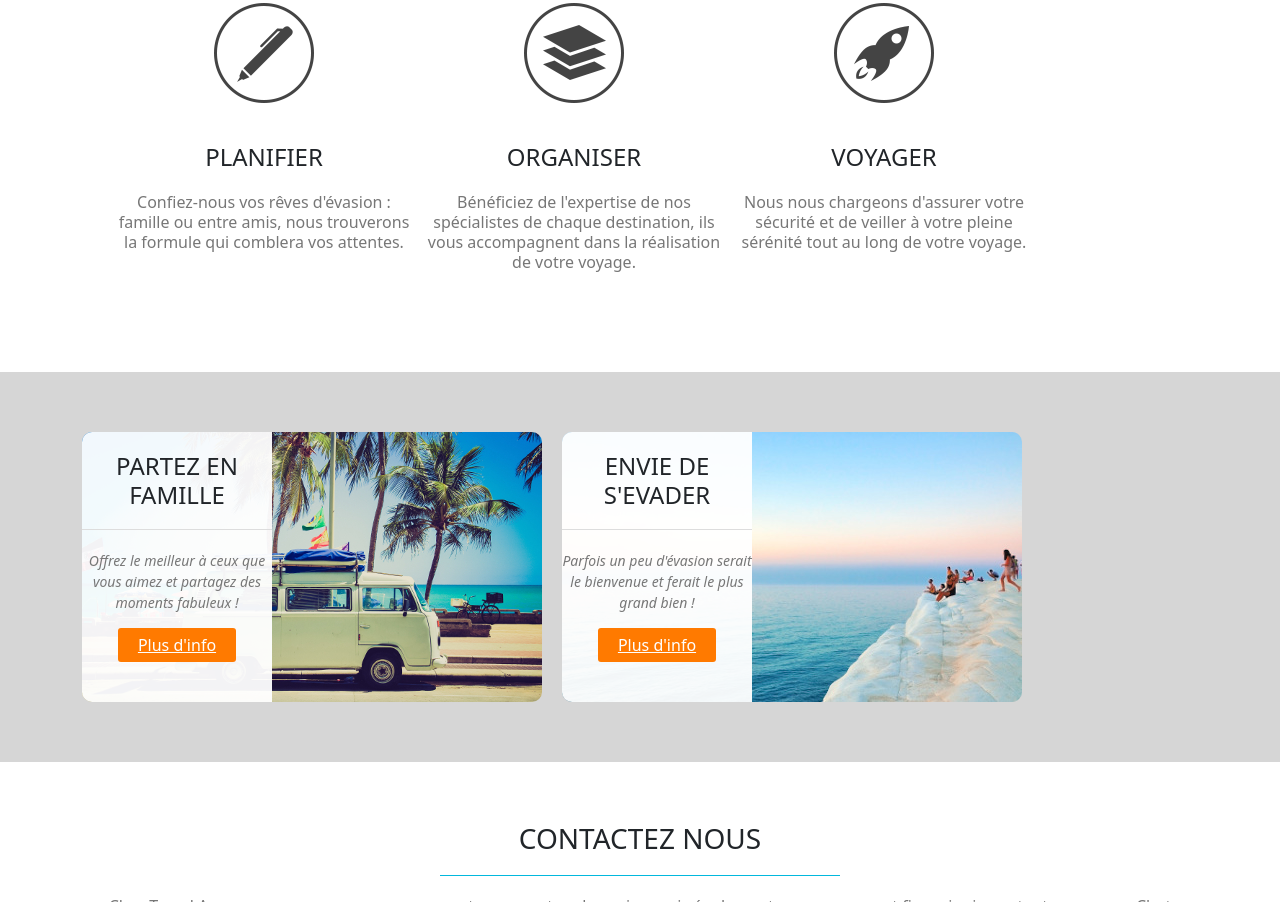
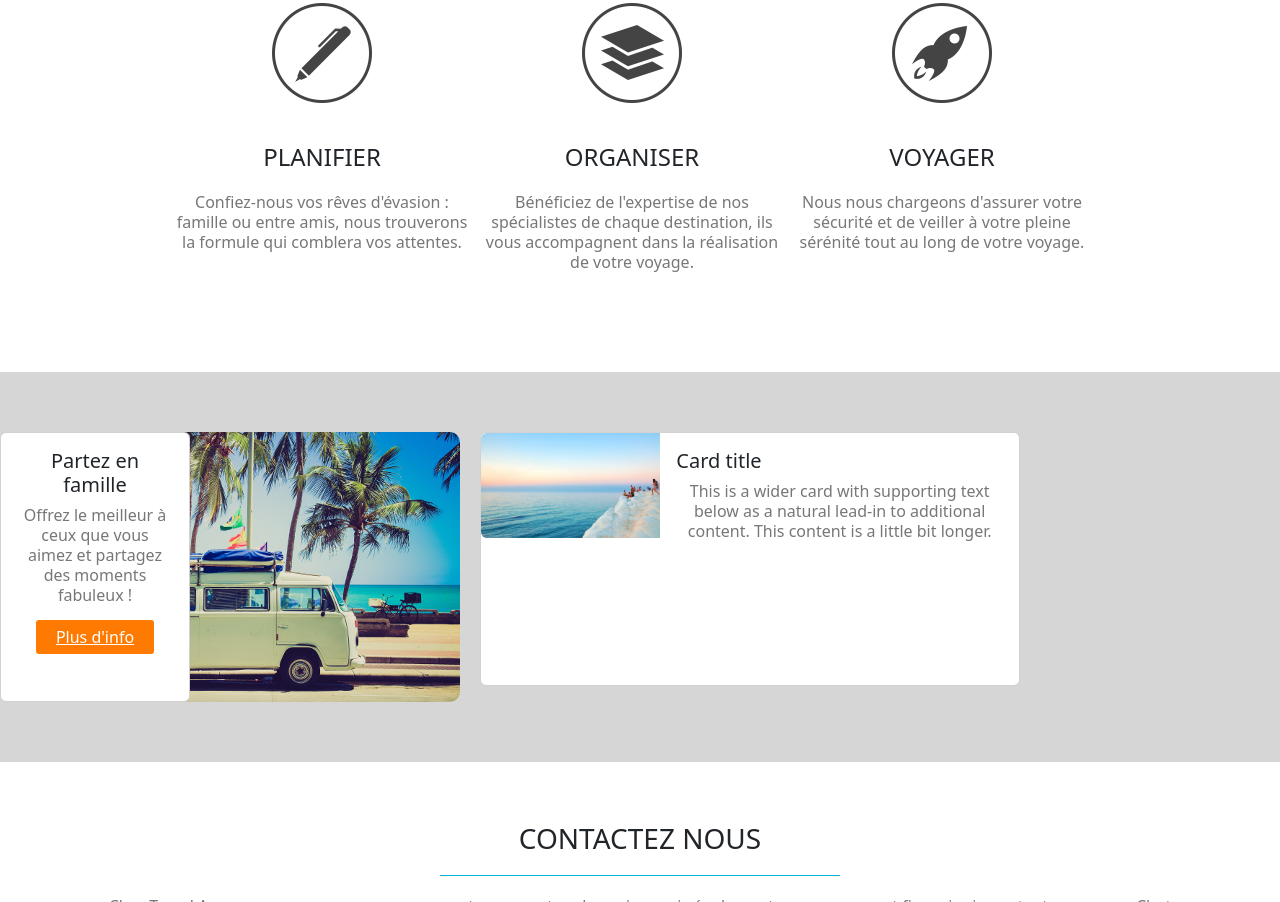
Before and after one commit to Salamou-D-slam/Travel-Agency, a plain HTML site: page index.html in a window 1280 px wide. Shown: the part 713-1615 px from the top of the page. Drawn offline with nearby package versions, Linux system fonts and the light colour scheme; a web font is replaced by a local one.

Commit message:
modif posibilities en ajoutant des card

```diff
--- a/index.html
+++ b/index.html
@@ -68,7 +68,36 @@
       </div>
   </section>
   <section id="possibilities">
-    <div class="container">
+
+    <article style="background-image: url(images/article-image-1.jpg);">
+      <div class="card overlay" style="width: 190px; height: 100%;">
+        <div class="card-body">
+          <h5 class="card-title">Partez en famille</h5>
+          <p>Offrez le meilleur à ceux que vous aimez et partagez des moments fabuleux !</p>
+          <a href="#" class="button-2">Plus d'info</a>
+        </div>
+      </div>
+      <!-- <div class="overlay">
+          <h4>Partez en famille</h4>
+          <p><small>Offrez le meilleur à ceux que vous aimez et partagez des moments fabuleux !</small></p>
+          <a class="button-2" href="#">Plus d'info</a>
+      </div> -->
+  </article>
+
+    <div class="card mb-3" style="max-width: 540px;">
+      <div class="row g-0">
+        <div class="col-md-4">
+          <img src="/images/article-image-2.jpg" class="img-fluid rounded-start" alt="...">
+        </div>
+        <div class="col-md-8">
+          <div class="card-body">
+            <h5 class="card-title">Card title</h5>
+            <p class="card-text">This is a wider card with supporting text below as a natural lead-in to additional content. This content is a little bit longer.</p>
+          </div>
+        </div>
+      </div>
+    </div>
+    <!-- <div class="container">
         <article style="background-image: url(images/article-image-1.jpg);">
             <div class="overlay">
                 <h4>Partez en famille</h4>
@@ -85,7 +114,7 @@
             </div>
         </article>
         <div class="clear"></div>
-    </div>
+    </div> -->
 </section>
 
 <section id="contact">
--- a/style.css
+++ b/style.css
@@ -103,6 +103,7 @@ small {
 
 
 #steps ul {
+    width: 1000px;
     margin: 80px auto;
     /* background-color: red; */
 }
@@ -149,6 +150,7 @@ small {
     width: 460px;
     height: 270px;
     float: left;
+    /* margin: 0 auto; */
     border-radius: 10px;
 }
 
@@ -160,7 +162,6 @@ small {
     background: rgba(255,255,255,0.95);
     height: 100%;
     width: 190px;
-    padding: 0px;
     border-radius: 10px 0px 0px 10px;
     text-align: center;
     box-sizing: border-box;
```
